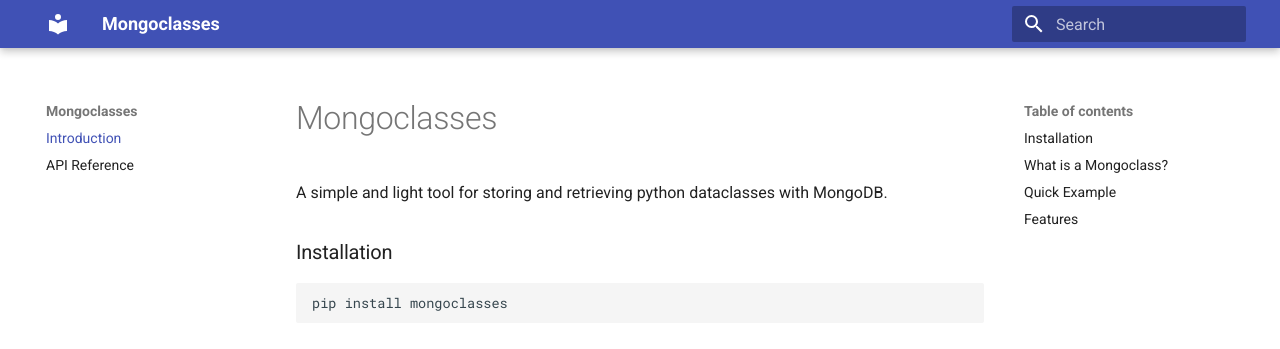
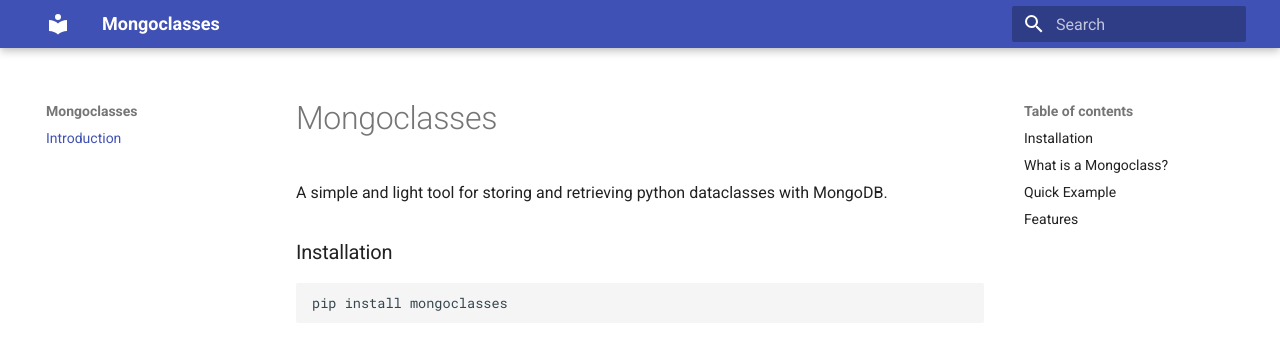
Before and after one commit to rykroon/mongoclasses, an MkDocs documentation site: the page built from docs/index.md, in a window 1280 px wide. Shown: the top 349 px of the page. Built offline with MkDocs 1.6.1 and Material for MkDocs 9.7.7, drawn with Linux system fonts in a browser that asks for light colours.

Commit message:
Temporarily commented out API Reference.

```diff
--- a/mkdocs.yml
+++ b/mkdocs.yml
@@ -2,4 +2,4 @@
 theme: material
 nav:
 - Introduction: index.md
-- API Reference: apiref.md
+# - API Reference: apiref.md
```
